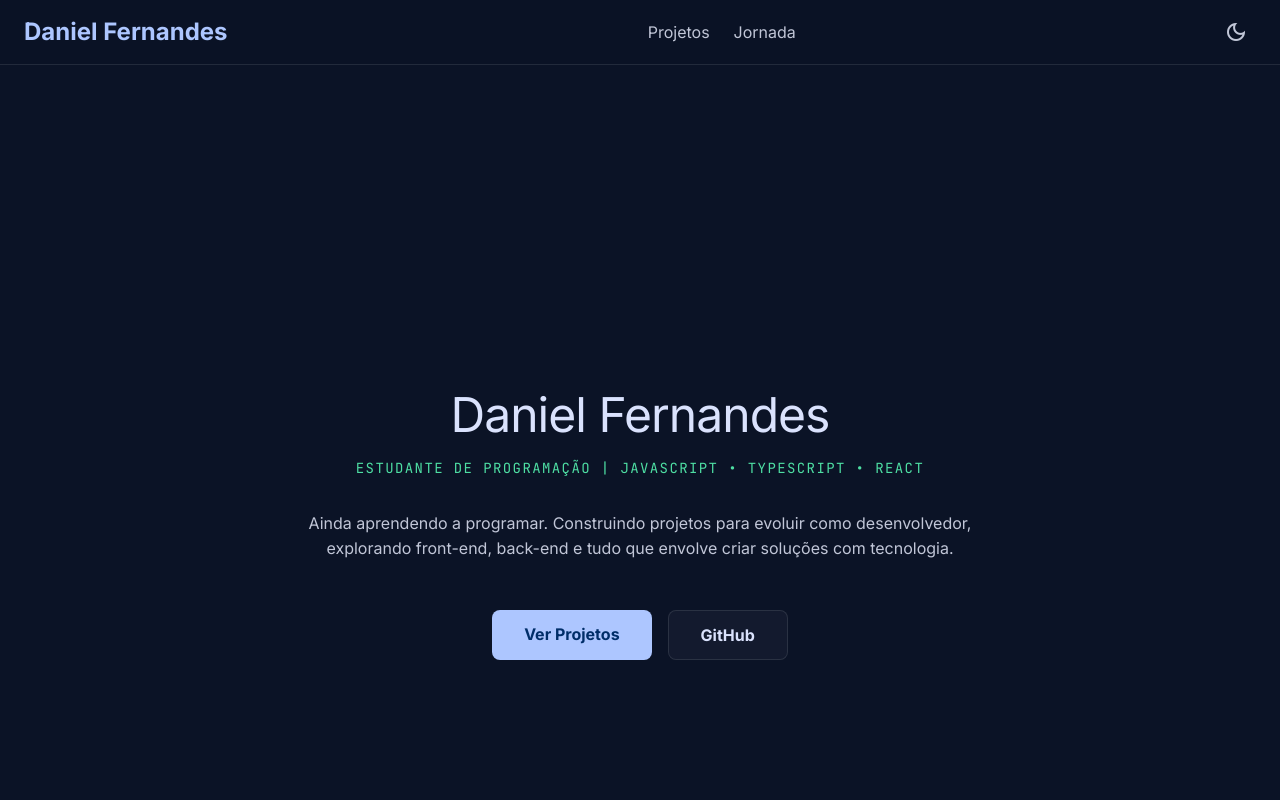
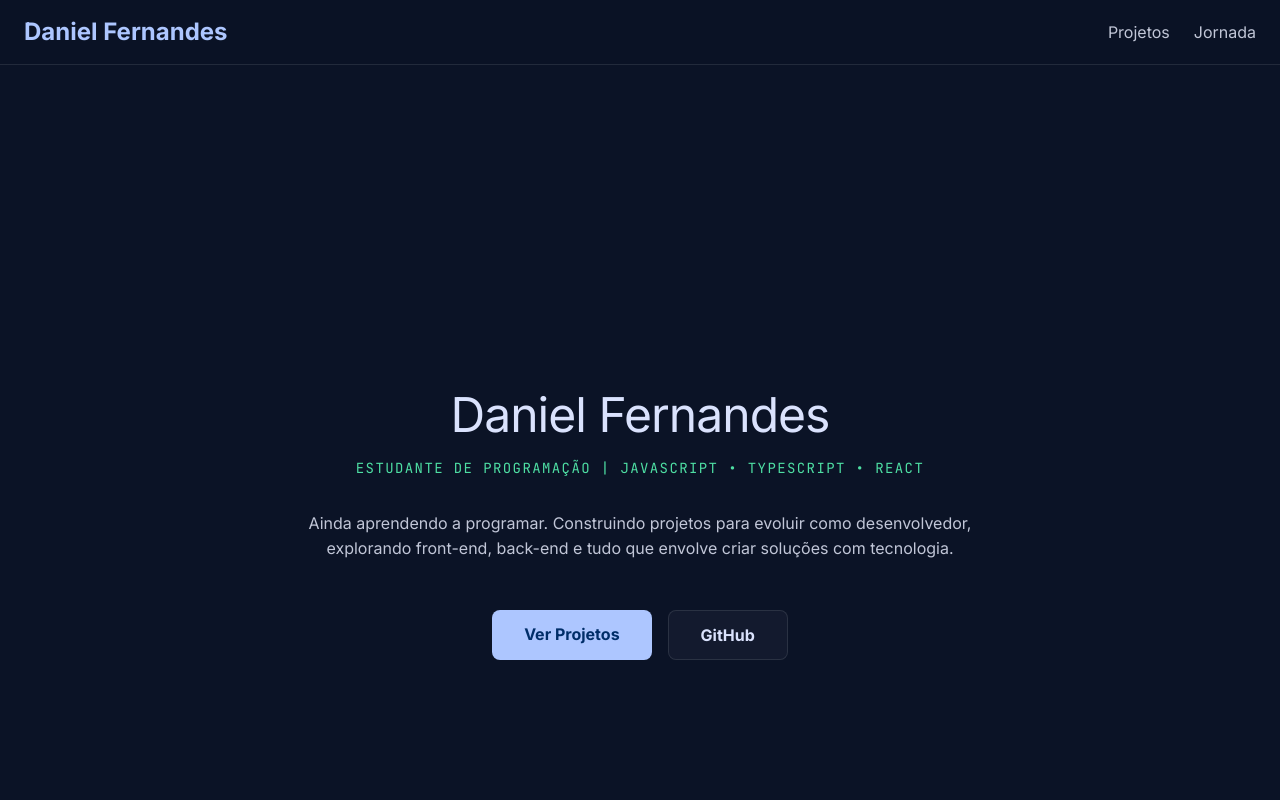
Before and after one commit to DanielFernandes-dev/portifolio, a Next.js app: page / in a window 1280 px wide. Shown: the top 800 px of the page. Built offline with nearby package versions, Linux system fonts and the light colour scheme.

Commit message:
Remove botão dark mode da navbar, mantém apenas Projetos e Jornada

```diff
--- a/app/components/Navbar.tsx
+++ b/app/components/Navbar.tsx
@@ -1,19 +1,9 @@
-"use client"
-
-import { useEffect, useState } from "react"
-
 const navLinks = [
   { href: "#projects", label: "Projetos" },
   { href: "#timeline", label: "Jornada" },
 ]
 
 export default function Navbar() {
-  const [dark, setDark] = useState(true)
-
-  useEffect(() => {
-    document.documentElement.classList.toggle("dark", dark)
-  }, [dark])
-
   return (
     <nav className="fixed top-0 w-full z-50 bg-background/70 backdrop-blur-md border-b border-white/10">
       <div className="flex justify-between items-center max-w-[1280px] mx-auto px-gutter h-16">
@@ -29,15 +19,6 @@ export default function Navbar() {
             </a>
           ))}
         </div>
-        <div className="flex items-center gap-2">
-          <button
-            onClick={() => setDark((prev) => !prev)}
-            className="material-symbols-outlined p-2 rounded-lg text-on-surface-variant hover:text-primary hover:bg-surface-container-high transition-all"
-            aria-label="Alternar tema"
-          >
-            {dark ? "dark_mode" : "light_mode"}
-          </button>
-        </div>
       </div>
     </nav>
   )
```
